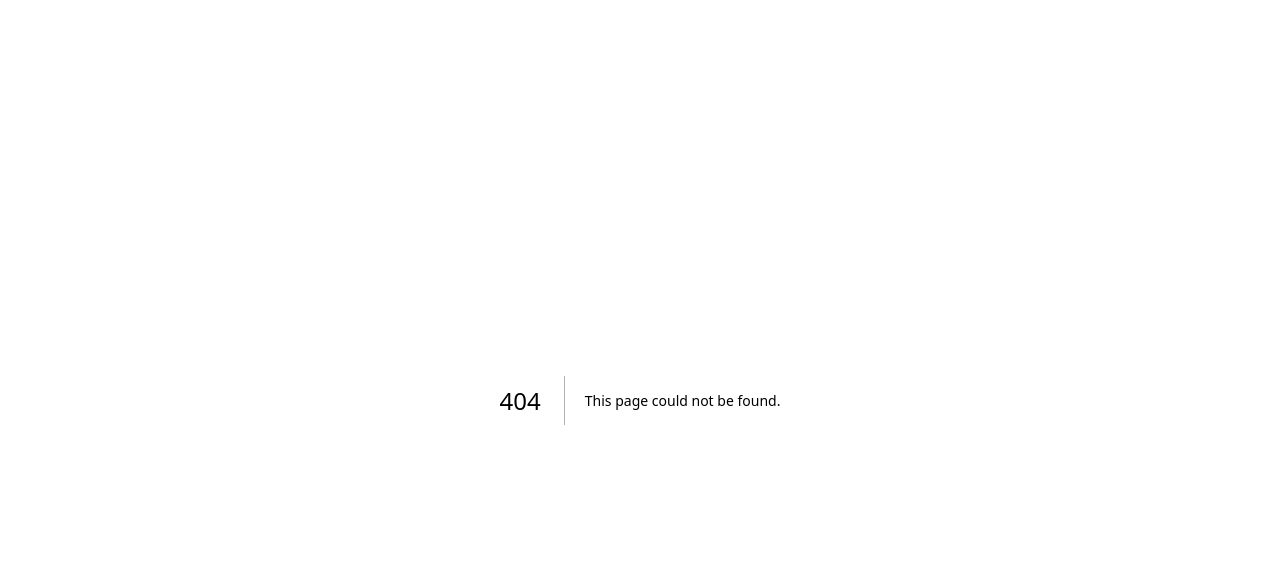
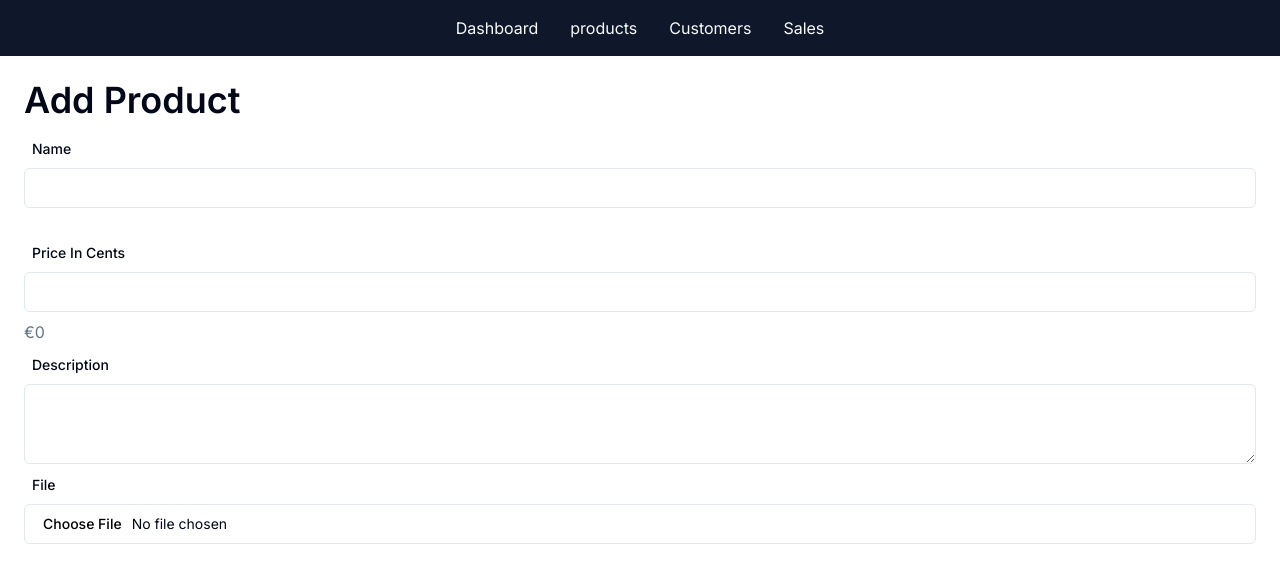
Before and after one commit to ArtinMohsenpour/OnlineShop-ArtinTech, a Next.js app: page /admin/products/new in a window 1280 px wide. Before the commit this address had no page. Shown: the top 582 px of the page. Built offline with nearby package versions, Linux system fonts and the light colour scheme.

Commit message:
new update admin page

```diff
--- a/package.json
+++ b/package.json
@@ -10,6 +10,7 @@
   },
   "dependencies": {
     "@prisma/client": "^5.18.0",
+    "@radix-ui/react-label": "^2.1.0",
     "@radix-ui/react-slot": "^1.1.0",
     "@tanstack/react-table": "^8.20.1",
     "class-variance-authority": "^0.7.0",
--- /dev/null
+++ b/src/app/admin/products/_components/ProductForm.tsx
@@ -0,0 +1,51 @@
+"use client";
+
+import { Input } from "@/components/ui/input";
+import { Label } from "@/components/ui/label";
+import { Textarea } from "@/components/ui/textarea";
+import { formatCurrency } from "@/lib/formatters";
+import { useState } from "react";
+
+export function ProductForm() {
+  const [priceInCents, setPriceInCents] = useState<number>();
+
+  return (
+    <form className="space-y-8">
+      <div className="space-y-2">
+        <Label className="ml-2" htmlFor="name">
+          Name
+        </Label>
+        <Input type="text" id="name" name="name" required />
+      </div>
+      <div className="space-y-2">
+        <Label className="ml-2" htmlFor="priceInCents">
+          Price In Cents
+        </Label>
+        <Input
+          type="number"
+          id="priceInCents"
+          name="priceInCents"
+          required
+          value={priceInCents}
+          onChange={(e) => setPriceInCents(Number(e.target.value) || undefined)}
+        />
+        <div className="text-muted-foreground">
+          {formatCurrency((priceInCents || 0) / 100)}
+        </div>
+        <div className="space-y-2">
+          <Label className="ml-2" htmlFor="description">
+            Description
+          </Label>
+          <Textarea id="description" name="description" required />
+        </div>
+        <div className="space-y-2">
+          <Label className="ml-2" htmlFor="file">
+            File
+          </Label>
+          <Input type="file" id="file" name="file" required />
+        </div>
+
+      </div>
+    </form>
+  );
+}
--- /dev/null
+++ b/src/app/admin/products/new/page.tsx
@@ -0,0 +1,11 @@
+import { PageHeader } from "../../_components/PageHeader";
+import { ProductForm } from "../_components/ProductForm";
+
+export default function NewProductPage() {
+  return (
+    <>
+      <PageHeader>Add Product</PageHeader>
+      <ProductForm />
+    </>
+  );
+}
--- /dev/null
+++ b/src/components/ui/input.tsx
@@ -0,0 +1,25 @@
+import * as React from "react"
+
+import { cn } from "@/lib/utils"
+
+export interface InputProps
+  extends React.InputHTMLAttributes<HTMLInputElement> {}
+
+const Input = React.forwardRef<HTMLInputElement, InputProps>(
+  ({ className, type, ...props }, ref) => {
+    return (
+      <input
+        type={type}
+        className={cn(
+          "flex h-10 w-full rounded-md border border-input bg-background px-3 py-2 text-sm ring-offset-background file:border-0 file:bg-transparent file:text-sm file:font-medium placeholder:text-muted-foreground focus-visible:outline-none focus-visible:ring-2 focus-visible:ring-ring focus-visible:ring-offset-2 disabled:cursor-not-allowed disabled:opacity-50",
+          className
+        )}
+        ref={ref}
+        {...props}
+      />
+    )
+  }
+)
+Input.displayName = "Input"
+
+export { Input }
--- /dev/null
+++ b/src/components/ui/label.tsx
@@ -0,0 +1,26 @@
+"use client"
+
+import * as React from "react"
+import * as LabelPrimitive from "@radix-ui/react-label"
+import { cva, type VariantProps } from "class-variance-authority"
+
+import { cn } from "@/lib/utils"
+
+const labelVariants = cva(
+  "text-sm font-medium leading-none peer-disabled:cursor-not-allowed peer-disabled:opacity-70"
+)
+
+const Label = React.forwardRef<
+  React.ElementRef<typeof LabelPrimitive.Root>,
+  React.ComponentPropsWithoutRef<typeof LabelPrimitive.Root> &
+    VariantProps<typeof labelVariants>
+>(({ className, ...props }, ref) => (
+  <LabelPrimitive.Root
+    ref={ref}
+    className={cn(labelVariants(), className)}
+    {...props}
+  />
+))
+Label.displayName = LabelPrimitive.Root.displayName
+
+export { Label }
--- /dev/null
+++ b/src/components/ui/textarea.tsx
@@ -0,0 +1,24 @@
+import * as React from "react"
+
+import { cn } from "@/lib/utils"
+
+export interface TextareaProps
+  extends React.TextareaHTMLAttributes<HTMLTextAreaElement> {}
+
+const Textarea = React.forwardRef<HTMLTextAreaElement, TextareaProps>(
+  ({ className, ...props }, ref) => {
+    return (
+      <textarea
+        className={cn(
+          "flex min-h-[80px] w-full rounded-md border border-input bg-background px-3 py-2 text-sm ring-offset-background placeholder:text-muted-foreground focus-visible:outline-none focus-visible:ring-2 focus-visible:ring-ring focus-visible:ring-offset-2 disabled:cursor-not-allowed disabled:opacity-50",
+          className
+        )}
+        ref={ref}
+        {...props}
+      />
+    )
+  }
+)
+Textarea.displayName = "Textarea"
+
+export { Textarea }
```
Also changed, not shown: 1 other file (tests, documents, lock files or other folders).
